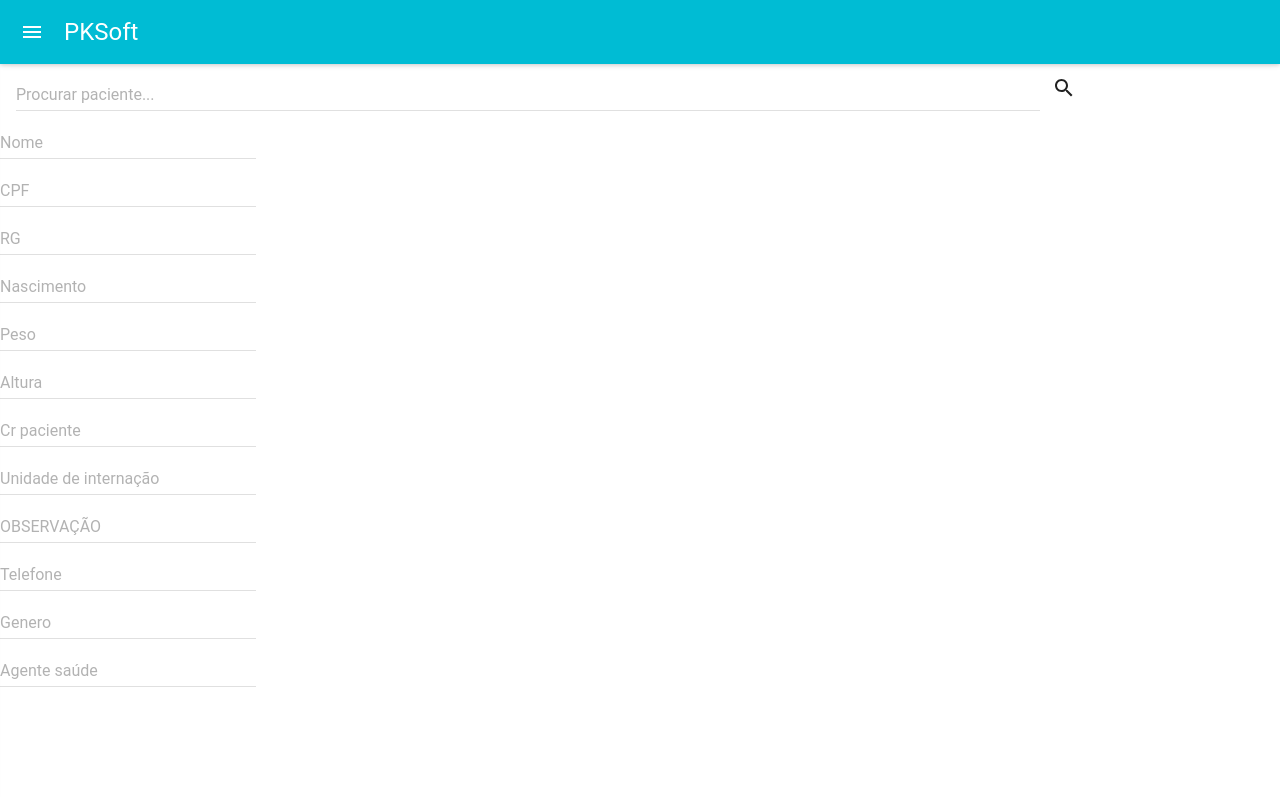
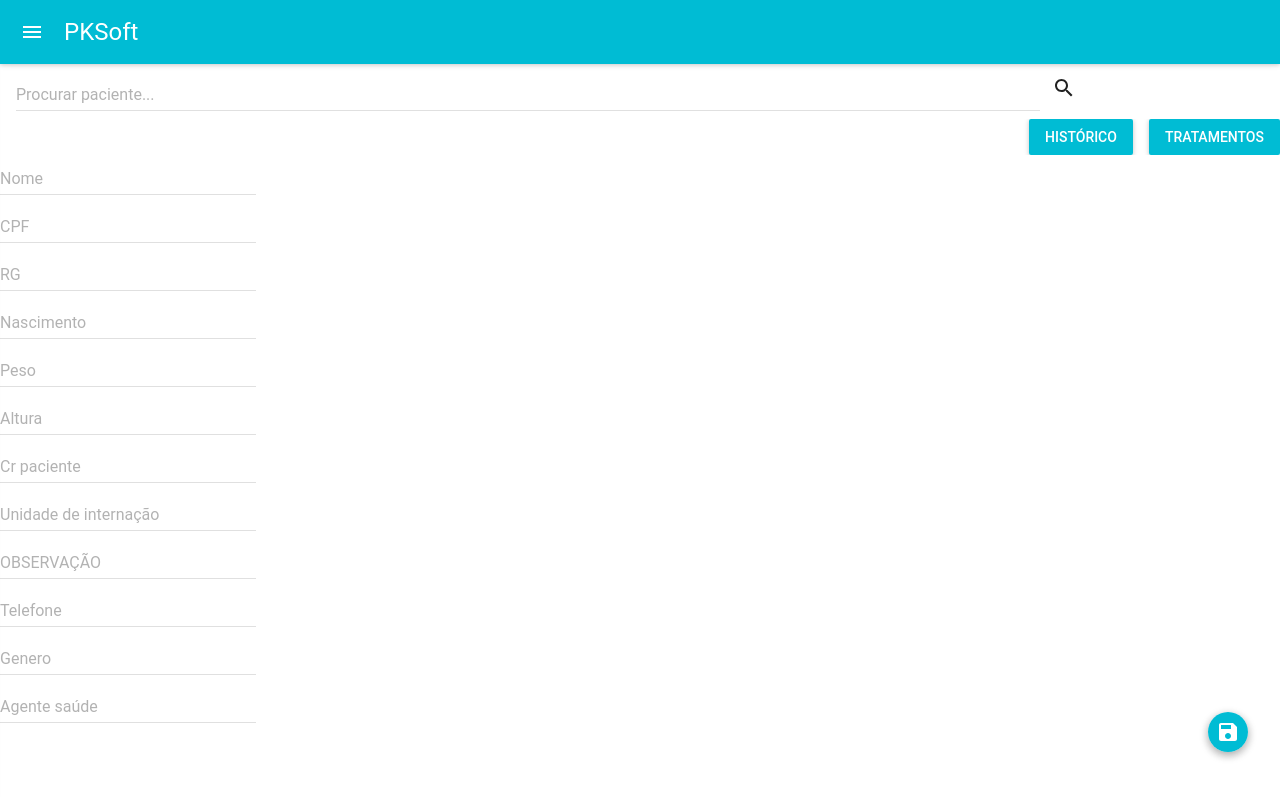
Before and after one commit to erion/pksoft-fe, a React (Create React App) app: page /paciente in a window 1280 px wide. Built offline with nearby package versions, Linux system fonts and the light colour scheme.

Commit message:
adding patient action buttons

```diff
--- a/src/App.css
+++ b/src/App.css
@@ -25,6 +25,15 @@
   z-index: 10;
 }
 
+.clearfix {
+  overflow: auto;
+}
+.clearfix::after {
+  content:"";
+  clear:both;
+  display:table;
+}
+
 @keyframes App-logo-spin {
   from { transform: rotate(0deg); }
   to { transform: rotate(360deg); }
--- a/src/components/patient/actions-container.js
+++ b/src/components/patient/actions-container.js
@@ -1,6 +1,8 @@
 import React from 'react'
 import MuiThemeProvider from 'material-ui/styles/MuiThemeProvider'
 import RaisedButton from 'material-ui/RaisedButton'
+import FloatingActionButton from 'material-ui/FloatingActionButton'
+import ContentSave from 'material-ui/svg-icons/content/save';
 
 export default class PatientList extends React.Component {
 
@@ -12,12 +14,20 @@ export default class PatientList extends React.Component {
   }
 
   render() {
-
+    let addButtonStyle = {
+      "position": "fixed",
+      "bottom": "3rem",
+      "right": "2rem"
+    }
     return (
       <MuiThemeProvider>
-        <RaisedButton label="Novo Paciente" primary={true} style={style} />
-        <RaisedButton label="Tratamentos" primary={true} style={style} />
-        <RaisedButton label="Histórico" primary={true} style={style} />
+        <div className="clearfix">
+          <RaisedButton label="Tratamentos" primary={true} style={{"float":"right", "margin-left": "1rem"}} />
+          <RaisedButton label="Histórico" primary={true} style={{"float":"right"}} />
+          <FloatingActionButton mini={true} style={addButtonStyle}>
+            <ContentSave />
+          </FloatingActionButton>
+        </div>
       </MuiThemeProvider>
     );
   }
--- a/src/components/patient/form.js
+++ b/src/components/patient/form.js
@@ -1,6 +1,7 @@
 import React from 'react'
 import MuiThemeProvider from 'material-ui/styles/MuiThemeProvider'
 import TextField from 'material-ui/TextField'
+import ActionButtons from './actions-container'
 
 export default class PatientForm extends React.Component {
 
@@ -14,6 +15,7 @@ export default class PatientForm extends React.Component {
     return (
       <MuiThemeProvider>
         <div>
+          <ActionButtons />
           <TextField hintText="Nome" value={patient.nome} /><br />
           <TextField hintText="CPF" value={patient.cpf} /><br />
           <TextField hintText="RG" value={patient.rg} /><br />
--- a/src/components/patient/list.js
+++ b/src/components/patient/list.js
@@ -9,6 +9,9 @@ import {
   TableRowColumn,
 } from 'material-ui/Table';
 import { Link } from 'react-router-dom'
+import RaisedButton from 'material-ui/RaisedButton'
+import FloatingActionButton from 'material-ui/FloatingActionButton'
+import ContentAdd from 'material-ui/svg-icons/content/add';
 import PatientForm from './form'
 
 //https://github.com/mui-org/material-ui/issues/1783
@@ -51,6 +54,11 @@ export default class PatientList extends React.Component {
 
   render() {
       let tableRow = "Carregando lista de pacientes...";
+      let addButtonStyle = {
+        "position": "fixed",
+        "bottom": "3rem",
+        "right": "2rem"
+      }
 
       if(this.state.patients.length > 0) {
         tableRow = this.state.patients.map( (row, index) => (
@@ -64,6 +72,13 @@ export default class PatientList extends React.Component {
 
     return (
       <MuiThemeProvider>
+        <div>
+            <Link className="clearfix" to="/paciente">
+              <FloatingActionButton mini={true} style={addButtonStyle}>
+                <ContentAdd />
+              </FloatingActionButton>
+            </Link>
+
             <Table>
               <TableHeader adjustForCheckbox={false} displaySelectAll={false}>
                 <TableRow>
@@ -76,6 +91,7 @@ export default class PatientList extends React.Component {
                 {tableRow}
               </TableBody>
             </Table>
+          </div>
         </MuiThemeProvider>
     );
   }
```
Lines whose indentation alone changed are shown as unchanged.
